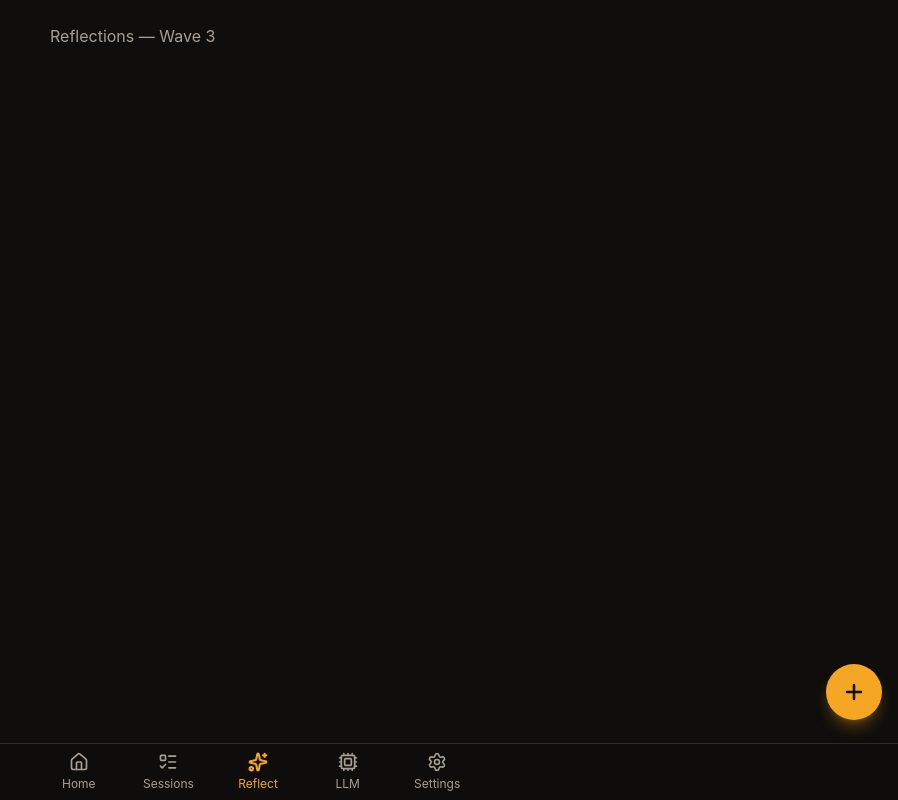
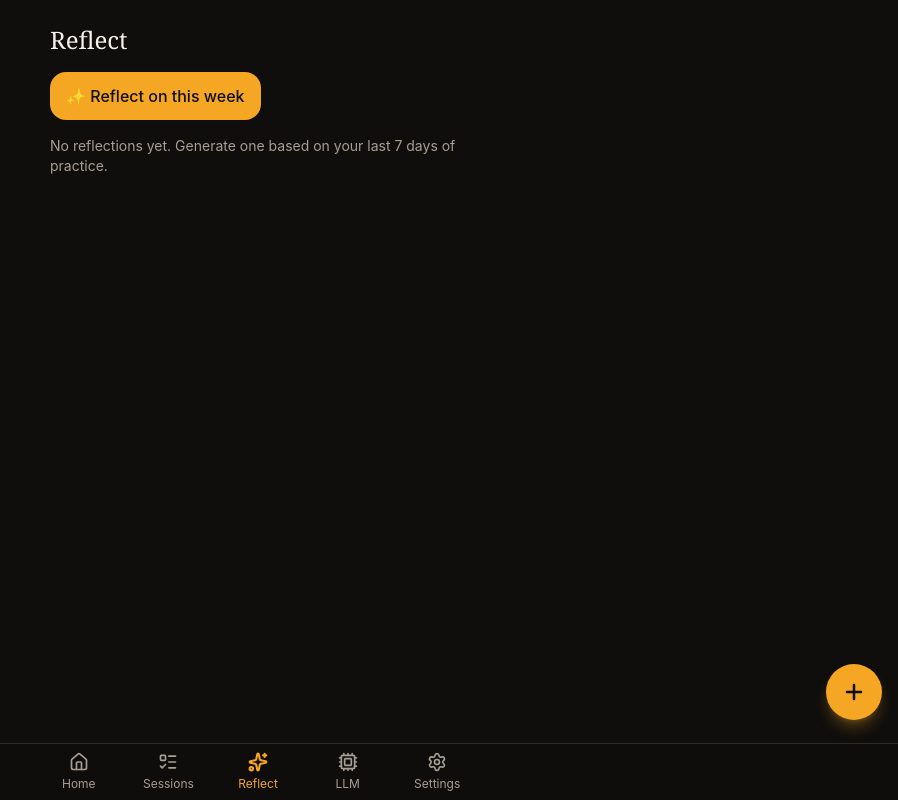
Before and after one commit to LeouOn/chrono-kata, a Next.js app: page /reflect in a window 1280 px wide. Shown: the whole page, without its empty margins (382-1280 px from the left). Built offline with nearby package versions, Linux system fonts and the light colour scheme.

Commit message:
feat: weekly reflection UI + generate flow

```diff
--- a/src/app/(main)/reflect/page.tsx
+++ b/src/app/(main)/reflect/page.tsx
@@ -1,3 +1,37 @@
+'use client';
+
+import { useReflections } from '@/hooks/useReflections';
+import { ReflectionCard } from '@/components/reflection/ReflectionCard';
+import { Button } from '@/components/ui/Button';
+
 export default function ReflectPage() {
-  return <div className="text-text-muted">Reflections — Wave 3</div>;
+  const { reflections, generate, isGenerating, error } = useReflections();
+
+  return (
+    <div className="space-y-4">
+      <h1 className="font-serif text-2xl">Reflect</h1>
+
+      <Button
+        onClick={() => generate()}
+        disabled={isGenerating}
+      >
+        {isGenerating ? 'Reflecting…' : '✨ Reflect on this week'}
+      </Button>
+
+      {error && (
+        <p className="text-hype text-sm">{error.message}</p>
+      )}
+
+      <div className="space-y-3">
+        {reflections.length === 0 && !isGenerating && (
+          <p className="text-text-muted text-sm">
+            No reflections yet. Generate one based on your last 7 days of practice.
+          </p>
+        )}
+        {reflections.map((r) => (
+          <ReflectionCard key={r.id} reflection={r} />
+        ))}
+      </div>
+    </div>
+  );
 }
--- /dev/null
+++ b/src/components/reflection/ReflectionCard.tsx
@@ -0,0 +1,33 @@
+import { Card } from '@/components/ui/Card';
+import type { Reflection } from '@/lib/schemas/reflection';
+
+interface Props {
+  reflection: Reflection;
+}
+
+export function ReflectionCard({ reflection }: Props) {
+  const start = reflection.periodStart.toLocaleDateString([], { month: 'short', day: 'numeric' });
+  const end = reflection.periodEnd.toLocaleDateString([], { month: 'short', day: 'numeric' });
+
+  return (
+    <Card>
+      <div className="text-xs uppercase tracking-wide text-text-muted mb-2">
+        {start} – {end}
+      </div>
+      <ul className="space-y-2 mb-3">
+        {reflection.observations.map((o, i) => (
+          <li key={i} className="text-sm text-text flex gap-2">
+            <span className="text-accent">•</span>
+            <span>{o}</span>
+          </li>
+        ))}
+      </ul>
+      <div className="border-t border-border pt-3 mt-3">
+        <div className="text-xs uppercase tracking-wide text-text-muted mb-1">
+          Question to sit with
+        </div>
+        <p className="font-serif text-base text-text italic">{reflection.question}</p>
+      </div>
+    </Card>
+  );
+}
--- /dev/null
+++ b/src/hooks/useReflections.ts
@@ -0,0 +1,68 @@
+'use client';
+
+import { useQuery, useMutation, useQueryClient } from '@tanstack/react-query';
+import { reflectionRepo } from '@/lib/db/reflection.repo';
+import { sessionRepo } from '@/lib/db/session.repo';
+import { settingsRepo } from '@/lib/db/settings.repo';
+import { llmSettingsRepo } from '@/lib/db/llm-settings.repo';
+import { generateWeeklyReflection } from '@/lib/llm/llm-service';
+import type { Reflection } from '@/lib/schemas/reflection';
+
+const KEY = ['reflections'] as const;
+
+export function useReflections() {
+  const qc = useQueryClient();
+
+  const query = useQuery({
+    queryKey: KEY,
+    queryFn: () => reflectionRepo.getAll(),
+  });
+
+  const generate = useMutation({
+    mutationFn: async (): Promise<Reflection> => {
+      const now = new Date();
+      const sevenDaysAgo = new Date(now);
+      sevenDaysAgo.setDate(sevenDaysAgo.getDate() - 7);
+
+      const [sessions, appSettings, llmSettings] = await Promise.all([
+        sessionRepo.getByPeriod(sevenDaysAgo, now),
+        settingsRepo.get(),
+        llmSettingsRepo.get(),
+      ]);
+
+      if (sessions.length === 0) {
+        throw new Error('No sessions in the last 7 days.');
+      }
+      if (Object.keys(llmSettings.providers).length === 0) {
+        throw new Error('Configure an LLM provider first.');
+      }
+
+      const result = await generateWeeklyReflection({
+        sessions,
+        personality: appSettings.selectedCoachPersonality,
+        displayName: appSettings.displayName,
+        llmSettings,
+      });
+
+      const reflection = await reflectionRepo.save({
+        periodStart: sevenDaysAgo,
+        periodEnd: now,
+        observations: result.observations,
+        question: result.question,
+        sourceSessionIds: sessions.map((s) => s.id),
+      });
+
+      await llmSettingsRepo.incrementTokenUsage(result.promptTokens, result.completionTokens);
+      return reflection;
+    },
+    onSuccess: () => qc.invalidateQueries({ queryKey: KEY }),
+  });
+
+  return {
+    reflections: query.data ?? [],
+    isLoading: query.isLoading,
+    generate: generate.mutateAsync,
+    isGenerating: generate.isPending,
+    error: generate.error,
+  };
+}
```
